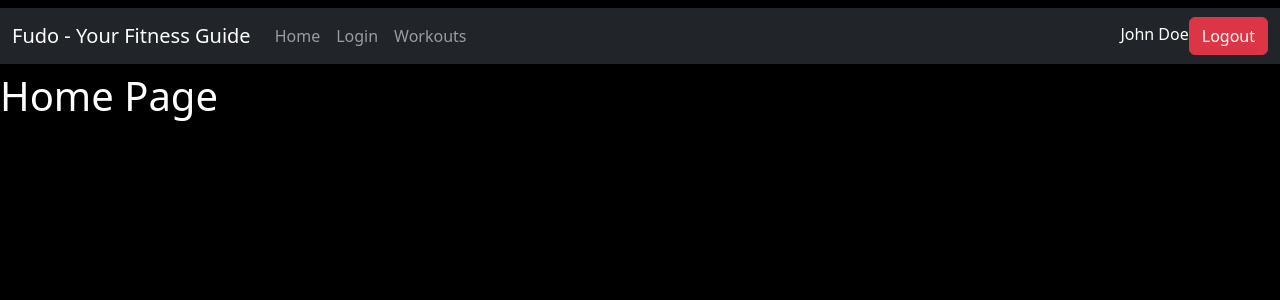
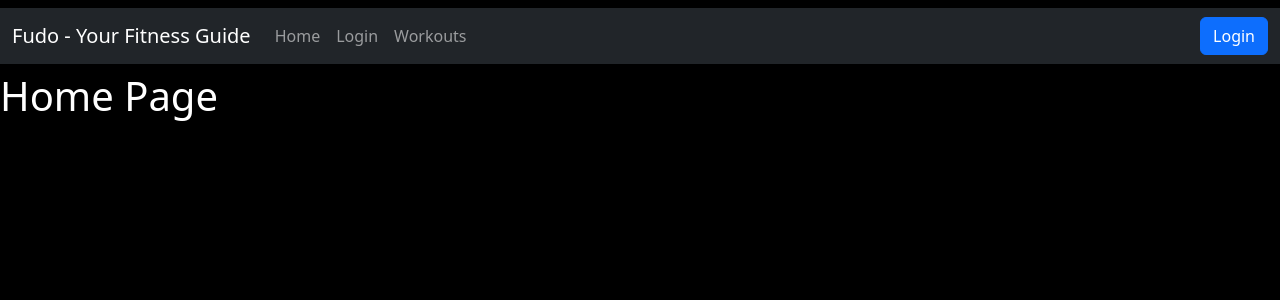
Before and after one commit to sharozecodes/fudo-fitness-app-frontend, a React (Create React App) app: page / in a window 1280 px wide. Shown: the top 300 px of the page. Built offline with nearby package versions, Linux system fonts and the light colour scheme.

Commit message:
adds css changes to navbar

```diff
--- a/src/components/NavBar.js
+++ b/src/components/NavBar.js
@@ -7,12 +7,10 @@ import Container from "react-bootstrap/Container";
 import Button from "react-bootstrap/Button";
 
 function NavBar() {
-  const [isLoggedIn, setIsLoggedIn] = useState(true); // State to track login status
+  const [isLoggedIn, setIsLoggedIn] = useState(false); // State to track login status
   const username = "John Doe"; // Replace with the actual username if logged in
 
   const handleLogout = () => {
-    // Implement logout logic here
-    // For example, you can clear the user's session or token
     setIsLoggedIn(false);
   };
 
@@ -37,14 +35,16 @@ function NavBar() {
           <div>
             {isLoggedIn ? (
               <div className="user-info">
-                <span className="user-name">{username}</span>
-                <Button variant="danger" onClick={handleLogout}>
+                <span className="user-name-with-space">👤: {username}</span>
+                <Button variant="secondary" onClick={handleLogout}>
                   Logout
                 </Button>
               </div>
             ) : (
-              <Nav.Link as={Link} to="/login">
-                Login
+              <Nav.Link as={Link} to="/login" className="ml-auto">
+                <Button variant="primary" onClick={handleLogout}>
+                  Login
+                </Button>
               </Nav.Link>
             )}
           </div>
--- a/src/components_css/NavBar.css
+++ b/src/components_css/NavBar.css
@@ -1,4 +1,7 @@
+.navbar-custom {
+  width: 100%;
+}
 
-.navbar-custom {
-    width: 100%;
-  }
+.user-name-with-space {
+  margin-right: 15px;
+}
```
